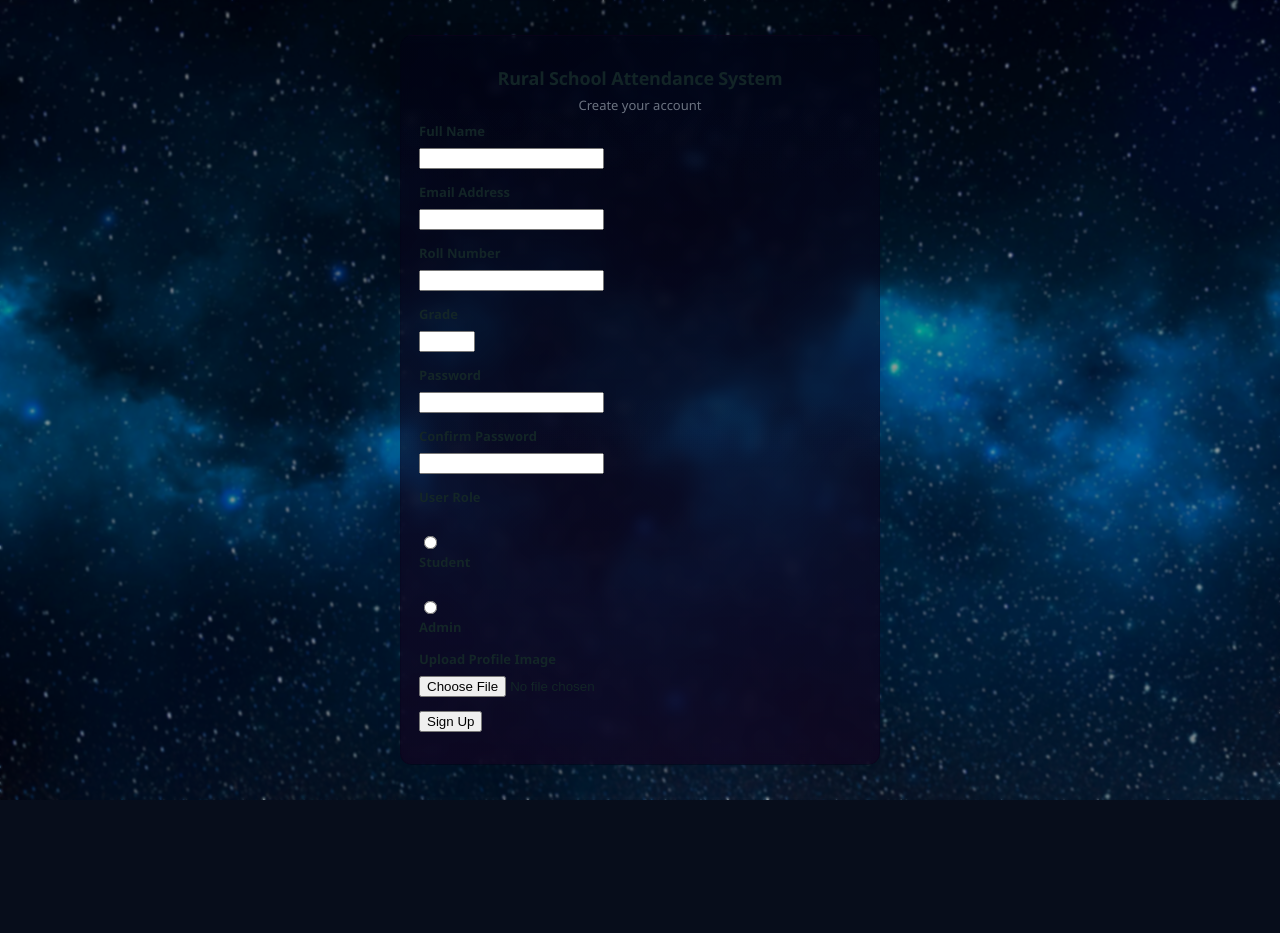
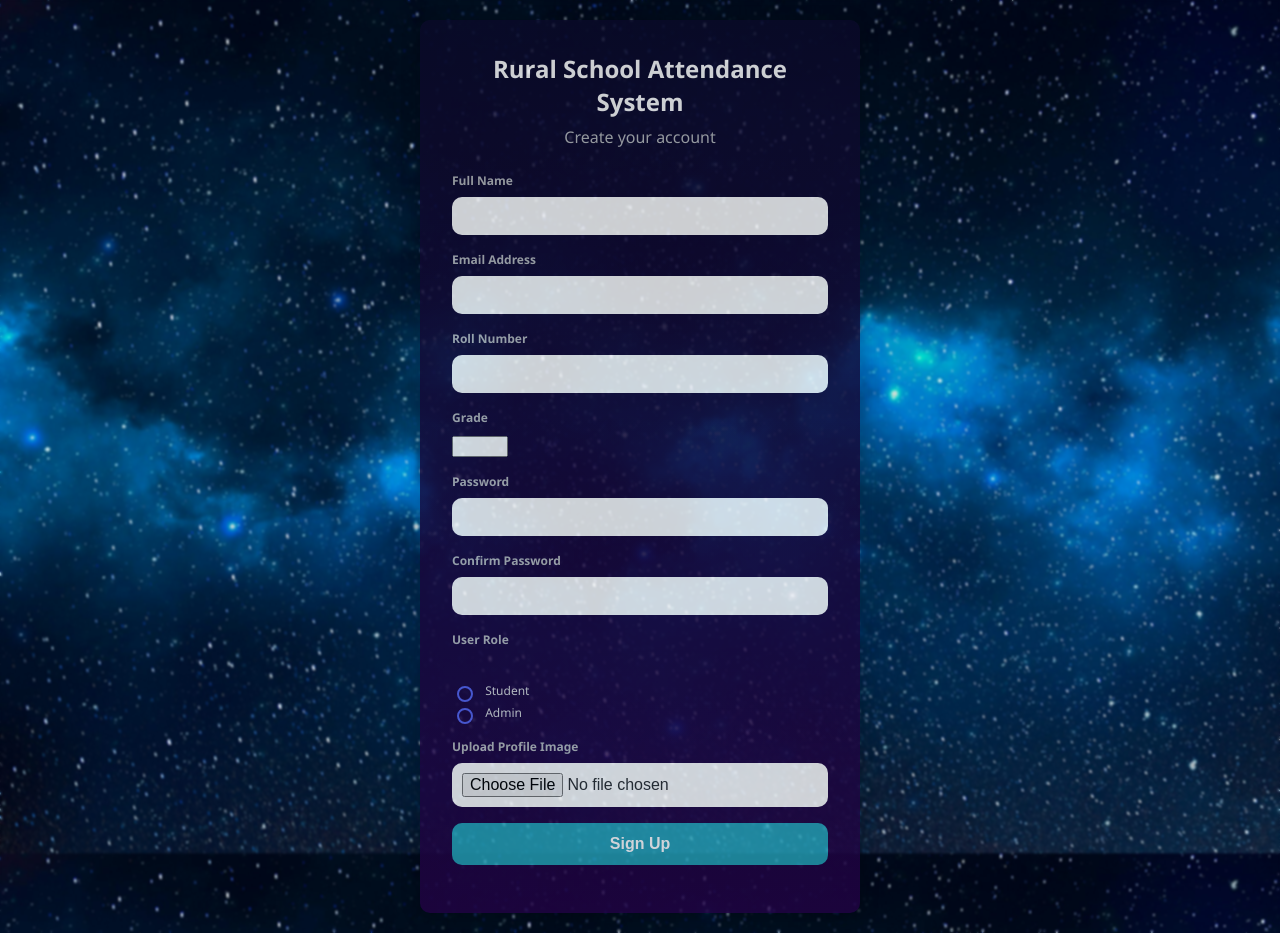
Before and after one commit to Swap-24/RuralAttendance, a Flask app: page /signup in a window 1280 px wide. Before the commit the page ends 800 px from the top, so only its background shows below. Run offline with Flask 3, Linux system fonts and the light colour scheme.

Commit message:
v0.1 released

```diff
--- a/backend/app.py
+++ b/backend/app.py
@@ -27,8 +27,6 @@ SERVICE_ROLE_KEY = os.getenv("SERVICE_ROLE_KEY")
 supabase = create_client(DATABASE_URL, SERVICE_ROLE_KEY)
 
 
-from flask import jsonify, request, render_template
-
 @app.route("/", methods=["GET", "POST"])
 def login():
     if request.method == "GET":
@@ -45,11 +43,14 @@ def login():
             return jsonify({"message": "User not found."}), 404
 
         user = response.data[0]
-        session["name"] = user["name"]
+        print(user)
         stored_hashed_password = user["password_hash"].encode('utf-8')
 
         if not bcrypt.checkpw(password.encode('utf-8'), stored_hashed_password):
             return jsonify({"message": "Incorrect password."}), 401
+        session["name"] = user["name"]
+        session["grade"] = user["grade"]
+        session["rollno"] = user["roll_number"]
 
         # Return JSON response with role, no redirect here
         if user["role"] == "student":
@@ -126,10 +127,84 @@ def signup():
     else:
         return jsonify({"field": "submit", "message": "Error creating user."}), 500
 
+
 @app.route("/student_view")
 def student_view():
-    return render_template("student_view.html", name=session.get("name"), rollno=session.get("rollno"))
+    # ✅ Get logged-in student's roll number from session
+    rollno = session.get("rollno")
 
+    # --- Fetch student info ---
+    student_resp = supabase.table("users").select("*").eq("roll_number", rollno).execute()
+    if not student_resp.data:
+        return "Student not found", 404
+    student = student_resp.data[0]  # dict with name, grade, rollno, etc.
+
+    # --- Fetch attendance records ---
+    attendance_resp = supabase.table("attendance").select("*").eq("roll_number", rollno).execute()
+    records = attendance_resp.data
+    print(records)
+
+    # --- Calculate totals ---
+    total_days = len(set([r["date"] for r in records]))
+    present_days = sum(1 for r in records if r["status"] in ["Present", "Excuse", "Late"])
+    absent_days = sum(1 for r in records if r["status"] == "Absent")
+    percentage = round((present_days / total_days) * 100, 2) if total_days > 0 else 0
+
+    # Wrap attendance in a dict keyed by year for JS
+    attendance = {
+        "2025-26": {
+            "total_days": total_days,
+            "present": present_days,
+            "absent": absent_days,
+            "percentage": percentage
+        }
+    }
+
+    # --- Example performance ---
+    performance = {
+        "streak": 10,   # placeholder
+        "points": 85    # placeholder
+    }
+
+    # --- Example achievements ---
+    achievements = ["Perfect Attendance - June", "7-Day Streak!"]
+
+    # --- Monthly breakdown ---
+    from collections import defaultdict
+    monthly = defaultdict(list)
+    for r in records:
+        month = r["date"][:7]  # YYYY-MM
+        monthly[month].append(r)
+
+    monthly_attendance = []
+    for month, recs in monthly.items():
+        total = len(set([r["date"] for r in recs]))
+        present = sum(1 for r in recs if r["status"] in ["present", "excuse", "Late"])
+        absent = sum(1 for r in recs if r["status"] == "absent")
+        perc = round((present / total) * 100, 2) if total > 0 else 0
+        monthly_attendance.append({
+            "name": month,
+            "total_days": total,
+            "present": present,
+            "absent": absent,
+            "percentage": perc,
+            "status": "Excellent" if perc > 90 else "Good" if perc > 75 else "Needs Improvement"
+        })
+
+    academic_years = ["2024-25", "2025-26"]
+    current_year = "2025-26"
+
+
+    return render_template(
+           "StudentView.html",
+    student=student,
+    attendance=attendance,  # ✅ single-year summary for template
+    performance=performance,
+    achievements=achievements,
+    monthly_attendance=monthly_attendance,
+    academic_years=academic_years,
+    current_year=current_year
+    )
 
 if __name__ == "__main__":
     app.run(debug=True)
--- a/frontend/static/css/StudentView.css
+++ b/frontend/static/css/StudentView.css
@@ -950,7 +950,6 @@ body {
 }
 
 .progress-bar {
-  width: 100%;
   height: 8px;
   background: var(--color-secondary);
   border-radius: var(--radius-full);
--- /dev/null
+++ b/frontend/static/css/signup.css
@@ -0,0 +1,148 @@
+body {
+    font-family: 'Segoe UI', Tahoma, Geneva, Verdana, sans-serif;
+    background-color: #2f3136;
+    display: flex;
+    justify-content: center;
+    align-items: center;
+    min-height: 100vh;
+    margin: 0;
+    color: #fff;
+    font-size: 16px;
+    background-image: url('../images/bg-img.jpeg');
+    background-size: cover;
+    background-position: center;
+    background-repeat: no-repeat;
+    background-attachment: fixed;
+    backdrop-filter: blur(1px);
+}
+
+.login-container {
+    padding: 20px;
+    width: 100%;
+    max-width: 480px;
+    box-sizing: border-box;
+
+}
+
+/* Login Card Styles */
+.login-card {
+    backdrop-filter: blur(20px);
+    -webkit-backdrop-filter: blur(10px);
+    background: linear-gradient(180deg, rgb(11, 11, 42), rgb(34, 3, 69));
+    padding: 32px;
+    border-radius: 10px;
+    box-shadow: 0 4px 20px rgba(0, 0, 0, 0.3);
+    opacity: 0.80;
+}
+
+/* Header and Title Styles */
+.login-header {
+    text-align: center;
+    margin-bottom: 24px;
+}
+
+.school-title {
+    font-size: 24px;
+    font-weight: 700;
+    color: #fff;
+    margin: 0 0 8px;
+}
+
+.login-subtitle {
+    font-size: 16px;
+    color: #b9bbbe;
+    margin: 0;
+}
+
+/* Form Group and Label Styles */
+.form-group {
+    margin-bottom: 16px;
+}
+
+label {
+    display: block;
+    margin-bottom: 8px;
+    font-weight: 600;
+    color: #b9bbbe;
+    font-size: 12px;
+}
+
+/* Input Field Styles */
+input[type="text"],
+input[type="email"],
+input[type="password"],
+input[type="file"] {
+    width: 100%;
+    padding: 10px;
+    background-color: #ffffff;
+    border: none;
+    border-radius: 10px;
+    color: #2b2d31;
+    font-size: 16px;
+    box-sizing: border-box;
+    /* Add a smooth transition for the shadow effect */
+    transition: box-shadow 0.3s ease;
+}
+
+/* Focus Effect for Input Fields */
+input[type="text"]:focus,
+input[type="email"]:focus,
+input[type="password"]:focus {
+    outline: none;
+    border: 1px solid #55aaff;
+    /* Add a soft glow effect on focus */
+    box-shadow: 0 0 10px rgba(122, 207, 238, 0.828);
+}
+
+/* Radio Button Styles */
+.form-group label[for="student"], .form-group label[for="admin"] {
+    display: inline;
+    margin-right: 20px;
+    text-transform: none;
+    font-weight: normal;
+    color: #dcddde;
+}
+
+input[type="radio"] {
+    margin-right: 8px;
+    -webkit-appearance: none;
+    -moz-appearance: none;
+    appearance: none;
+    width: 16px;
+    height: 16px;
+    border: 2px solid #5865f2;
+    border-radius: 50%;
+    position: relative;
+    top: 2px;
+    vertical-align: middle;
+}
+
+input[type="radio"]:checked::after {
+    content: '';
+    position: absolute;
+    top: 50%;
+    left: 50%;
+    width: 8px;
+    height: 8px;
+    background-color: #5865f2;
+    border-radius: 50%;
+    transform: translate(-50%, -50%);
+}
+
+/* Submit Button Styles */
+button[type="submit"] {
+    width: 100%;
+    padding: 12px;
+    background-color: #25a1b7;
+    color: #fff;
+    border: none;
+    border-radius: 10px;
+    font-size: 16px;
+    font-weight: 600;
+    cursor: pointer;
+    transition: background-color 0.3s ease;
+}
+
+button[type="submit"]:hover {
+    background-color: #1e7d8d;
+}
--- a/frontend/templates/signup.html
+++ b/frontend/templates/signup.html
@@ -4,7 +4,7 @@
   <meta charset="utf-8">
   <meta name="viewport" content="width=device-width,initial-scale=1">
   <title>Rural School Attendance System - Sign Up</title>
-  <link rel="stylesheet" href="{{url_for('static', filename = 'css/styles.css')}}">
+  <link rel="stylesheet" href="{{url_for('static', filename = 'css/signup.css')}}">
 </head>
 <body>
   <div class="login-container">
```
Also changed, not shown: frontend/static/js/StudentView.js (+58 -102 lines), frontend/templates/StudentView.html (+37 -17 lines), frontend/templates/login.html (+5 -3 lines).
